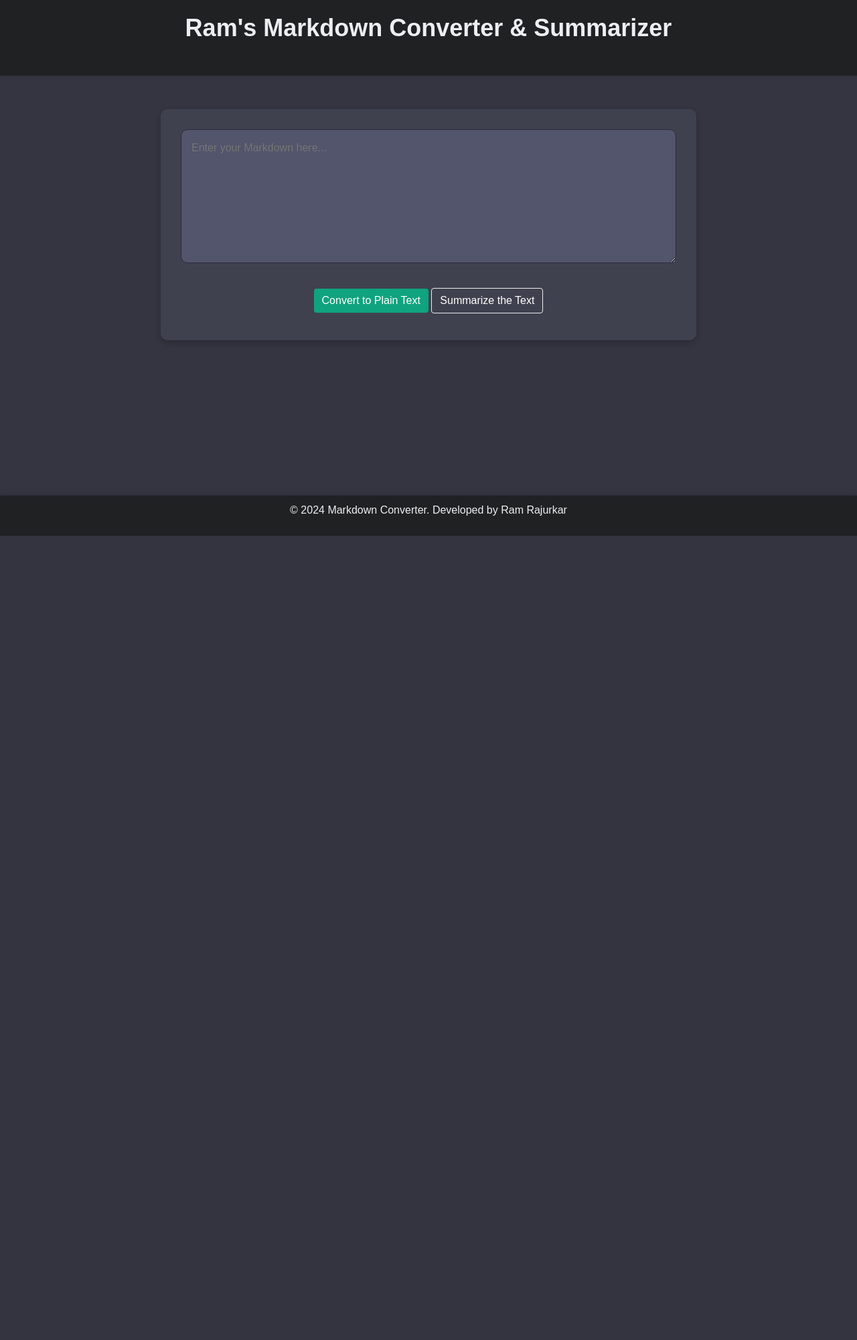
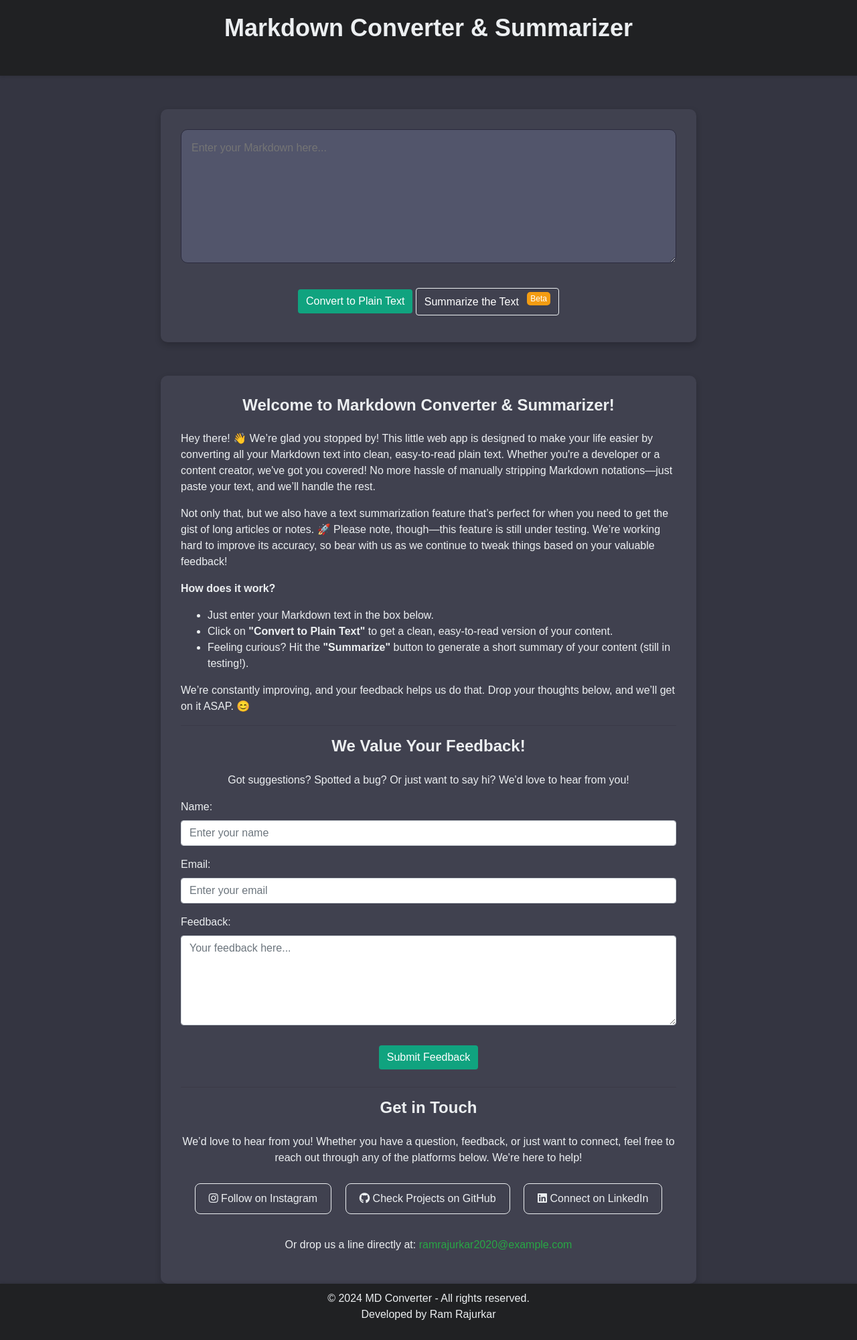
Before and after one commit to RamRajurkar/Markdown-to-plain-text-converter-webapp, a Flask app: page / in a window 1280 px wide. Shown: the whole page at 67% size. Before the commit the page ends 800 px from the top, so only its background shows below. Run offline with Flask 3, Linux system fonts and the light colour scheme; some libraries are stand-ins or nearby versions.

Commit message:
New Features Added

```diff
--- a/app.py
+++ b/app.py
@@ -1,17 +1,39 @@
-from flask import Flask, render_template, request
+from datetime import datetime, timedelta, timezone
+from flask import Flask, render_template, request, redirect, url_for, session, flash
 import markdown2
 from bs4 import BeautifulSoup
 from dotenv import load_dotenv
 import os
 import google.generativeai as genai
+from pymongo import MongoClient
+from bson import ObjectId
 
 app = Flask(__name__)
+app.secret_key = "your_secret_key"  # For flash messages
+
+
+utc_time = datetime.utcnow()
+
+# Define IST timezone offset (UTC + 5:30)
+ist_offset = timedelta(hours=5, minutes=30)
+ist_timezone = timezone(ist_offset)
+
+# Convert UTC to IST
+ist_time = utc_time.replace(tzinfo=timezone.utc).astimezone(ist_timezone)
 
 # Load environment variables
 load_dotenv()
 genai.configure(api_key=os.environ["GEMINI_API_KEY"])
 
-# Create the model
+ADMIN_USERNAME = os.environ.get("ADMIN_USERNAME", "admin")
+ADMIN_PASSWORD = os.environ.get("ADMIN_PASSWORD", "password")
+
+# MongoDB Atlas connection
+client = MongoClient(os.environ["MONGO_URI"])
+db = client['MD_Converter']  # Replace with your database name
+feedback_collection = db['Feedback']  # Collection to store feedbacks
+
+# Create the model for text summarization
 generation_config = {
     "temperature": 1,
     "top_p": 0.95,
@@ -41,17 +63,83 @@ def index():
     markdown_text = ""
 
     if request.method == 'POST':
-        markdown_text = request.form.get('markdown_text', '')
+            markdown_text = request.form.get('markdown_text', '').strip()
 
-        if 'convert_button' in request.form:
-            plain_text = markdown_to_text(markdown_text)
-            action = 'convert'
-        elif 'summarize_button' in request.form:
-            response = chat_session.send_message(markdown_text)
-            summary_text = markdown_to_text(response.text)
-            action = 'summarize'
+            # Check if the input is empty and show an error message
+            if not markdown_text:
+                flash('Please enter some Markdown text before submitting!', 'danger')
+            else:
+                if 'convert_button' in request.form:
+                    plain_text = markdown_to_text(markdown_text)
+                    action = 'convert'
+                elif 'summarize_button' in request.form:
+                    try:
+                        response = chat_session.send_message(markdown_text)
+                        summary_text = markdown_to_text(response.text)
+                        action = 'summarize'
+                    except Exception as e:
+                        flash('There was an error processing the summarization. Please try again.', 'danger')
+
 
     return render_template('index.html', plain_text=plain_text, summary_text=summary_text, action=action, markdown_text=markdown_text)
 
+@app.route('/submit_feedback', methods=['POST'])
+def submit_feedback():
+    name = request.form.get('name')
+    email = request.form.get('email')
+    feedback_text = request.form.get('feedback')
+
+    if name and email and feedback_text:
+        feedback = {
+            "name": name,
+            "email": email,
+            "feedback": feedback_text,
+            "submitted_at": ist_time.strftime('%Y-%m-%d %H:%M:%S')
+        }
+        print(feedback)
+        feedback_collection.insert_one(feedback)  # Save feedback to MongoDB
+
+        flash('Thank you for your feedback!', 'success')
+    else:
+        flash('Please fill in all fields.', 'danger')
+
+    return redirect(url_for('index', feedback_submitted=True))
+
+################# FEEDBACK PAGE ##########################3
+
+@app.route('/login', methods=['GET', 'POST'])
+def login():
+    if request.method == 'POST':
+        username = request.form.get('username')
+        password = request.form.get('password')
+
+
+
+        # Check if username and password match admin credentials
+        if username == ADMIN_USERNAME and password == ADMIN_PASSWORD:
+            session['admin_logged_in'] = True
+            return redirect(url_for('feedbacks'))
+        else:
+            flash('Invalid credentials. Please try again.')
+
+    return render_template('login.html')
+
+
+@app.route('/feedbacks')
+def feedbacks():
+    # Check if admin is logged in
+    if not session.get('admin_logged_in'):
+        return redirect(url_for('login'))
+
+    all_feedbacks = list(feedback_collection.find())  # Fetch feedbacks
+    return render_template('feedbacks.html', feedbacks=all_feedbacks)
+
+@app.route('/logout')
+def logout():
+    session.pop('admin_logged_in', None)  # Remove admin login state
+    return redirect(url_for('login'))
+
+
+
 if __name__ == '__main__':
     app.run(debug=True)
--- a/templates/index.html
+++ b/templates/index.html
@@ -6,6 +6,8 @@
     <title>Markdown to Plain Text & Summarizer</title>
     <!-- Bootstrap CSS CDN -->
     <link rel="stylesheet" href="https://maxcdn.bootstrapcdn.com/bootstrap/4.5.2/css/bootstrap.min.css">
+    <!-- FontAwesome CDN for social media icons -->
+    <link rel="stylesheet" href="https://cdnjs.cloudflare.com/ajax/libs/font-awesome/5.15.4/css/all.min.css">
     <style>
         body {
             font-family: 'Arial', sans-serif;
@@ -127,12 +129,43 @@
             text-align: center;
             margin-top: auto;
         }
+        /* Contact buttons */
+        .btn-outline-light {
+            margin: 10px;
+            border: 1px solid #eceff1;
+            color: #eceff1;
+            border-radius: 8px;
+            padding: 10px 20px;
+            transition: background-color 0.3s ease-in-out;
+        }
+
+        .btn-outline-light:hover {
+            background-color: #10a37f;
+            color: #fff;
+            border: 1px solid #10a37f;
+        }
+        /* Beta label */
+        .beta-label {
+            background-color: #f39c12;
+            color: white;
+            border-radius: 5px;
+            padding: 3px 5px;
+            font-size: 12px;
+            margin-left: 8px;
+            vertical-align: super;
+        }
     </style>
+      <script>
+        // Function to show alert after feedback submission
+        function showAlert() {
+            alert("Thank you for your feedback!");
+        }
+    </script>
 </head>
 <body>
 
     <header>
-        <h1>Ram's Markdown Converter & Summarizer</h1>
+        <h1>Markdown Converter & Summarizer</h1>
     </header>
 
     <div class="container">
@@ -140,7 +173,10 @@
             <textarea name="markdown_text" id="markdownText" placeholder="Enter your Markdown here...">{{ markdown_text }}</textarea>
             <div class="text-center">
                 <button type="submit" name="convert_button" class="btn btn-primary">Convert to Plain Text</button>
-                <button type="submit" name="summarize_button" class="btn btn-secondary">Summarize the Text</button>
+                <button type="submit" name="summarize_button" class="btn btn-secondary">
+                    Summarize the Text
+                    <span class="beta-label">Beta</span>
+                </button>
             </div>
             <div class="text-center">
                 <div class="spinner-border text-primary" role="status" id="loadingSpinner">
@@ -166,47 +202,117 @@
             <button class="btn btn-success copy-btn" onclick="copySummaryToClipboard()">Copy</button>
         </div>
         {% endif %}
+
+
+
+    </div>
+    <div class="container">
+        <!-- About Section -->
+        <section id="about">
+            <h2 class="text-center mb-4">Welcome to Markdown Converter & Summarizer!</h2>
+            <p>
+                Hey there! 👋 We’re glad you stopped by! This little web app is designed to make your life easier by converting all your Markdown text into clean, easy-to-read plain text. Whether you're a developer or a content creator, we've got you covered! No more hassle of manually stripping Markdown notations—just paste your text, and we’ll handle the rest.
+            </p>
+            <p>
+                Not only that, but we also have a text summarization feature that’s perfect for when you need to get the gist of long articles or notes. 🚀 Please note, though—this feature is still under testing. We’re working hard to improve its accuracy, so bear with us as we continue to tweak things based on your valuable feedback!
+            </p>
+            <p class="font-weight-bold">
+                How does it work?
+            </p>
+            <ul>
+                <li>Just enter your Markdown text in the box below.</li>
+                <li>Click on <strong>"Convert to Plain Text"</strong> to get a clean, easy-to-read version of your content.</li>
+                <li>Feeling curious? Hit the <strong>"Summarize"</strong> button to generate a short summary of your content (still in testing!).</li>
+            </ul>
+            <p>
+                We’re constantly improving, and your feedback helps us do that. Drop your thoughts below, and we’ll get on it ASAP. 😊
+            </p>
+        </section>
+
+        <hr>
+
+        <!-- Feedback Form Section -->
+        <section id="feedback">
+            <h2 class="text-center mb-4">We Value Your Feedback!</h2>
+            <p class="text-center">
+                Got suggestions? Spotted a bug? Or just want to say hi? We'd love to hear from you!
+            </p>
+            <form method="POST" action="/submit_feedback">
+                <div class="form-group">
+                    <label for="name">Name:</label>
+                    <input type="text" name="name" class="form-control" id="name" placeholder="Enter your name" required>
+                </div>
+
+                <div class="form-group">
+                    <label for="email">Email:</label>
+                    <input type="email" name="email" class="form-control" id="email" placeholder="Enter your email" required>
+                </div>
+
+                <div class="form-group">
+                    <label for="feedback_text">Feedback:</label>
+                    <textarea name="feedback" class="form-control" rows="5" placeholder="Your feedback here..." required></textarea>
+                </div>
+
+                <div class="text-center">
+                    <button type="submit" class="btn btn-success">Submit Feedback</button>
+                </div>
+            </form>
+            {% if request.args.get('feedback_submitted') %}
+            <script>
+                showAlert();
+            </script>
+        {% endif %}
+
+        </section>
+        <hr>
+        <section id="contact">
+            <h2 class="text-center mb-4">Get in Touch</h2>
+            <p class="text-center">
+                We’d love to hear from you! Whether you have a question, feedback, or just want to connect, feel free to reach out through any of the platforms below. We're here to help!
+            </p>
+            <div class="text-center">
+                <a href="https://www.instagram.com/ram_rajurkar_007/?hl=en" class="btn btn-outline-light mx-2">
+                    <i class="fab fa-instagram"></i> Follow on Instagram
+                </a>
+                <a href="https://github.com/RamRajurkar" class="btn btn-outline-light mx-2">
+                    <i class="fab fa-github"></i> Check Projects on GitHub
+                </a>
+                <a href="https://www.linkedin.com/in/ram-rajurkar-647b90258?utm_source=share&utm_campaign=share_via&utm_content=profile&utm_medium=android_app" class="btn btn-outline-light mx-2">
+                    <i class="fab fa-linkedin"></i> Connect on LinkedIn
+                </a>
+            </div>
+            <p class="text-center mt-4">
+                Or drop us a line directly at:
+                <a href="https://mail.google.com/mail/?view=cm&fs=1&to=ramrajurkar2020@example.com" class="text-success" target="_blank">ramrajurkar2020@example.com</a>
+
+            </p>
+        </section>
     </div>
 
+
+
     <footer>
-        <p>&copy; 2024 Markdown Converter. Developed by Ram Rajurkar</p>
+        <p>&copy; 2024 MD Converter - All rights reserved.
+            <br>Developed by Ram Rajurkar
+        </p>
+
     </footer>
 
-    <!-- Bootstrap JS and dependencies -->
-    <script src="https://code.jquery.com/jquery-3.5.1.slim.min.js"></script>
+    <!-- jQuery and Bootstrap JS -->
+    <script src="https://code.jquery.com/jquery-3.5.1.min.js"></script>
     <script src="https://cdn.jsdelivr.net/npm/@popperjs/core@2.9.2/dist/umd/popper.min.js"></script>
     <script src="https://maxcdn.bootstrapcdn.com/bootstrap/4.5.2/js/bootstrap.min.js"></script>
 
     <script>
-        // Function to copy plain text result to clipboard
         function copyToClipboard() {
-            const plainText = document.getElementById('plainText').innerText;
-            const tempTextArea = document.createElement('textarea');
-            tempTextArea.value = plainText;
-            document.body.appendChild(tempTextArea);
-            tempTextArea.select();
-            document.execCommand('copy');
-            document.body.removeChild(tempTextArea);
-            alert('Text copied to clipboard!');
+            var textToCopy = document.getElementById("plainText").innerText;
+            navigator.clipboard.writeText(textToCopy);
         }
 
-        // Function to copy summarized text result to clipboard
         function copySummaryToClipboard() {
-            const summaryText = document.getElementById('summaryText').innerText;
-            const tempTextArea = document.createElement('textarea');
-            tempTextArea.value = summaryText;
-            document.body.appendChild(tempTextArea);
-            tempTextArea.select();
-            document.execCommand('copy');
-            document.body.removeChild(tempTextArea);
-            alert('Summary copied to clipboard!');
+            var textToCopy = document.getElementById("summaryText").innerText;
+            navigator.clipboard.writeText(textToCopy);
         }
-
-        // Show spinner when form is submitted
-        document.getElementById('textForm').addEventListener('submit', function() {
-            document.getElementById('loadingSpinner').style.display = 'inline-block';
-        });
     </script>
-
 </body>
 </html>
```
Also changed, not shown: templates/feedbacks.html (added, +38 -0 lines), templates/login.html (added, +29 -0 lines).
